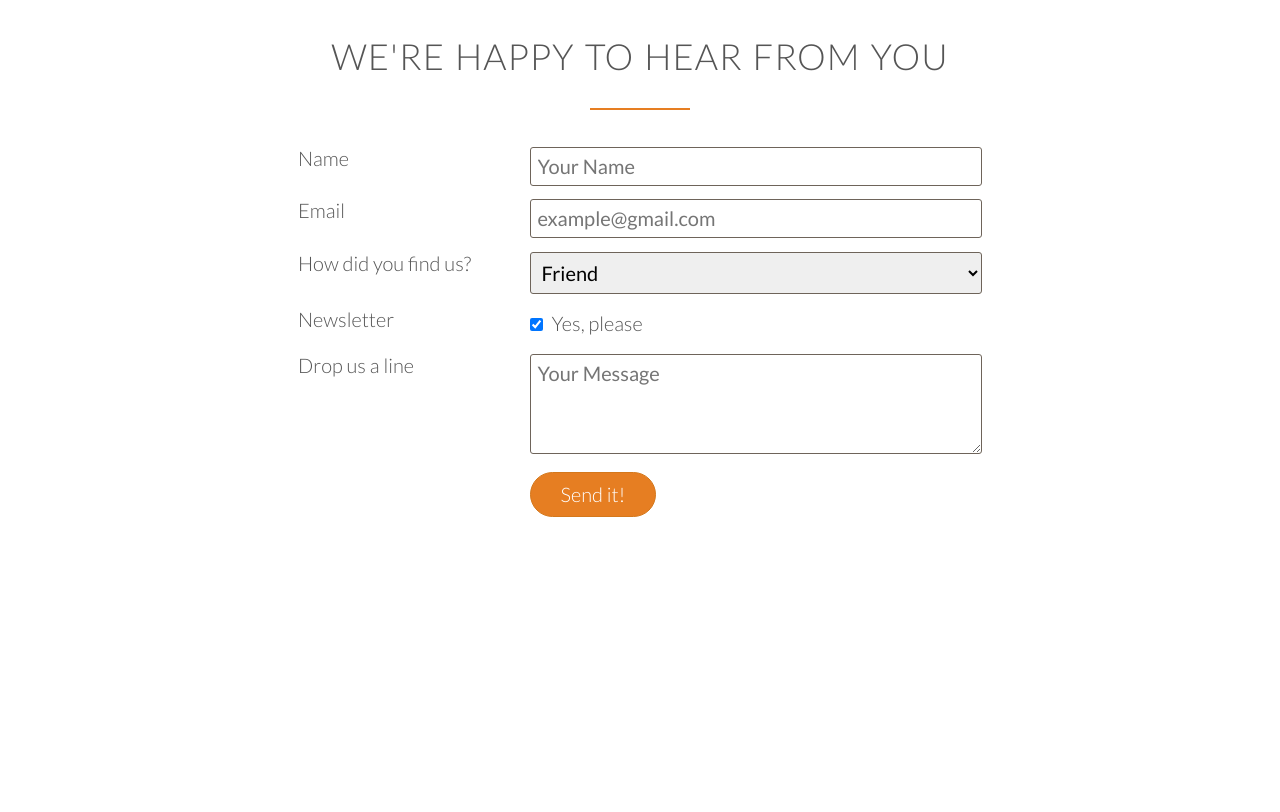
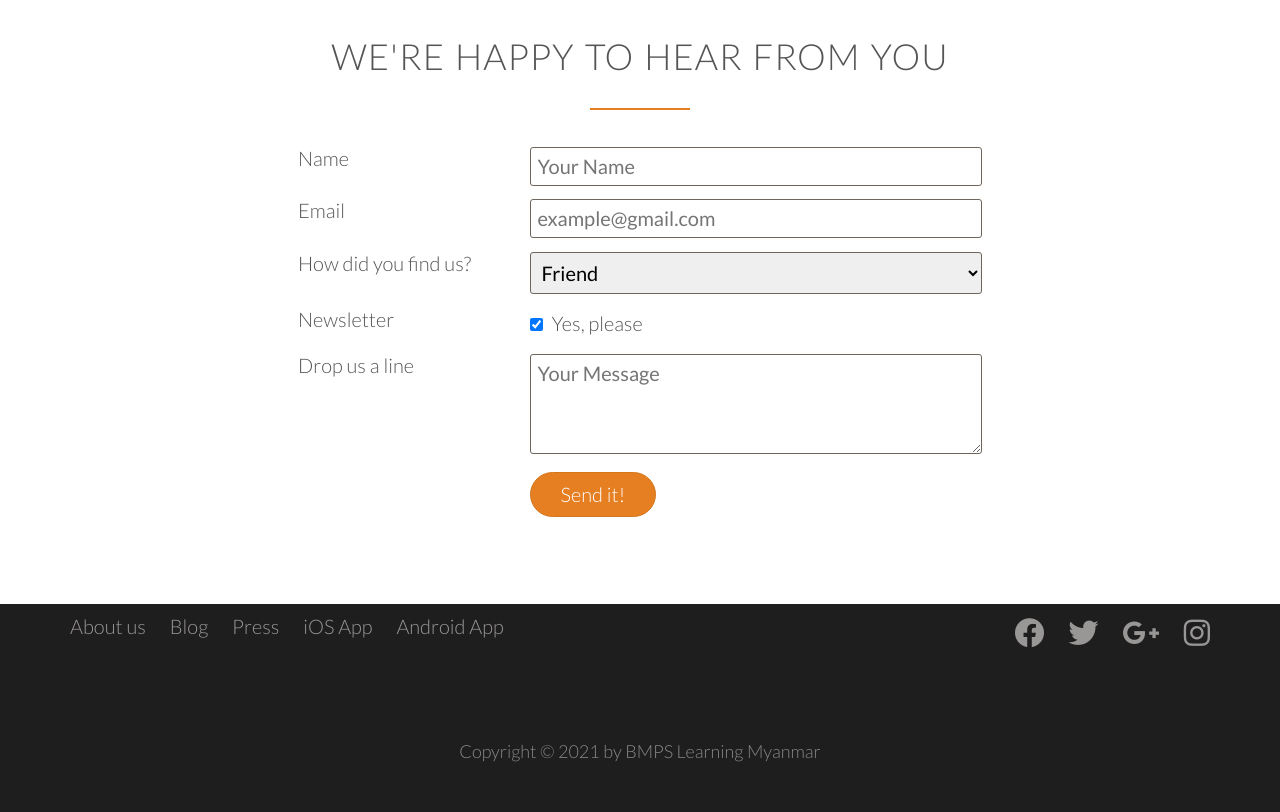
Before and after one commit to ThinThinzarHtet/Omni-Food-Project, a plain HTML site: page index.html in a window 1280 px wide. Shown: the part 4689-5501 px from the top of the page. Before the commit the page ends 5293 px from the top, so only its background shows below. Drawn offline with Linux system fonts and the light colour scheme.

Commit message:
footer section

```diff
--- a/index.html
+++ b/index.html
@@ -373,8 +373,49 @@
             </form>
         </div>
     </section>
+
+    <!-- footer -->
+    <footer>
+        <div class="row">
+            <div class="col span_1_of_2">
+                <ul class="footer-nav">
+                    <li>
+                        <a href="#">About us</a>
+                    </li>
+                    <li>
+                        <a href="#">Blog</a>
+                    </li>
+                    <li>
+                        <a href="#">Press</a>
+                    </li>
+                    <li>
+                        <a href="#">iOS App</a>
+                    </li>
+                    <li>
+                        <a href="#">Android App</a>
+                    </li>
+                </ul>
+            </div>
+            <div class="col span_1_of_2">
+                <ul class="social-links">
+                    <li>
+                        <a href="#"><i class="fab fa-facebook"></i></a>
+                    </li>
+                    <li>
+                        <a href="#"><i class="fab fa-twitter"></i></a>
+                    </li>
+                    <li>
+                        <a href="#"><i class="fab fa-google-plus-g"></i></a>
+                    </li>
+                    <li>
+                        <a href="#"><i class="fab fa-instagram"></i></a>
+                    </li>
+                </ul>
+            </div>
+        </div>
+        <div class="row">
+            <p>Copyright &copy; 2021 by BMPS Learning Myanmar</p>
+        </div>
+    </footer>
 </body>
 </html>
-
-<!--
- -->
--- a/resources/css/style.css
+++ b/resources/css/style.css
@@ -460,3 +460,57 @@ input[type=submit]:hover {
 *:focus {
     outline: none;
 }
+
+
+/* ---------- Footer Section ---------- */
+footer {
+    background-color: #1f1e1e;
+}
+
+.footer-nav {
+    list-style: none;
+    float: left;
+}
+
+.social-links {
+    float: right;
+}
+
+.footer-nav li,
+.social-links li {
+    display: inline-block;
+    margin-right: 20px;
+}
+
+.footer-nav li:last-child,
+.social-links li:last-child {
+    margin-right: 0;
+}
+
+.footer-nav li a:link,
+.footer-nav li a:visited,
+.social-links li a:link,
+.social-links li a:visited {
+    text-decoration: none;
+    border-bottom: 0;
+    color: #999696;
+}
+
+.footer-nav li a:hover,
+.footer-nav li a:active,
+.social-links li a:hover,
+.social-links li a:active {
+    color: #e67e22;
+}
+
+.social-links li a {
+    font-size: 150%;
+}
+
+footer p {
+    text-align: center;
+    color: #888;
+    font-size: 90%;
+    margin-top: 30px;
+    padding: 50px;
+}
```
